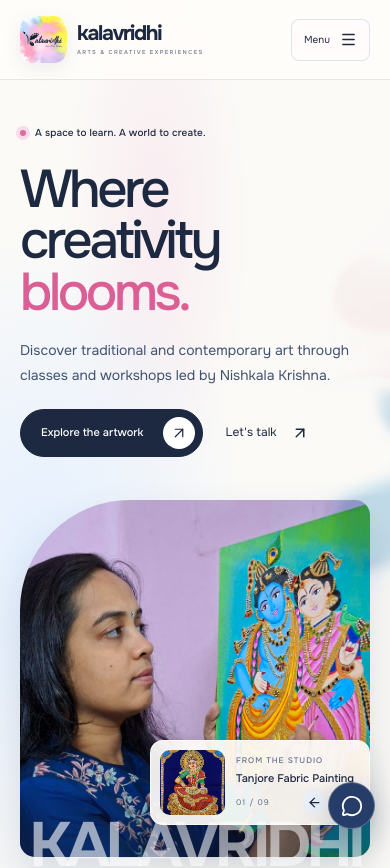
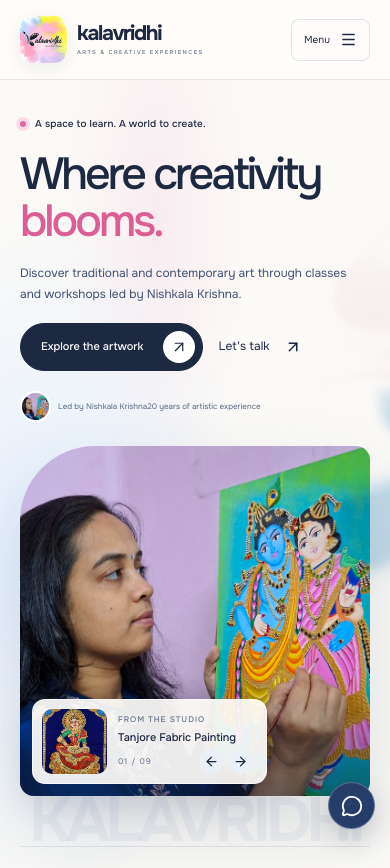
Before and after one commit to RethikaKJegan/kalavridhi, a Next.js app: page / in a window 390 px wide. Shown: the top 868 px of the page. Built offline with nearby package versions, Linux system fonts and the light colour scheme.

Commit message:
Balance responsive homepage hero layout

```diff
--- a/src/components/studio/StudioPage.tsx
+++ b/src/components/studio/StudioPage.tsx
@@ -114,17 +114,19 @@ export default function StudioPage({artworks, workshops, settings}: {artworks: A
 
     <main id="main">
       <section id="home" className="kv-hero" aria-labelledby="kv-hero-title">
-        <div className="kv-hero-photo"><Image src="/images/founder/nishkala-hero.jpeg" alt="Nishkala Krishna painting a traditional artwork" fill sizes="(max-width: 760px) 100vw, 55vw" preload /></div>
         <div className="kv-hero-wash" aria-hidden="true"/>
         <div className="kv-hero-content kv-shell">
           <div className="kv-hero-copy"><Eyebrow>A space to learn. A world to create.</Eyebrow>
-            <h1 id="kv-hero-title">{settings.heroHeading==="Where Creativity Blooms." ? <><span>Where</span><span>creativity</span><span className="kv-colour-word">blooms.</span></> : <span>{settings.heroHeading}</span>}</h1>
+            <h1 id="kv-hero-title">{settings.heroHeading==="Where Creativity Blooms." ? <><span className="kv-hero-title-line">Where creativity</span><span className="kv-colour-word">blooms.</span></> : <span>{settings.heroHeading}</span>}</h1>
             <p className="kv-hero-description">{settings.heroSubheading}</p>
             <div className="kv-hero-actions"><Pill href="#gallery">Explore the artwork</Pill><button className="kv-text-link" onClick={()=>enquire()}>Let&apos;s talk <ArrowUpRight size={18}/></button></div>
             <p className="kv-hero-note"><span className="kv-avatar"><Image src="/images/founder/nishkala-blue-painting.jpeg" alt="" fill sizes="36px"/></span>Led by {settings.founderName}<span className="kv-note-dot"/>{settings.yearsExperience} years of artistic experience</p>
           </div>
-          <div className="kv-hero-aside"><span className="kv-photo-caption">THE ARTIST, IN HER ELEMENT.<br/><span>Real hands. Real art. Your next beginning.</span></span>
-            {art&&<div className="kv-feature-card"><button className="kv-feature-image" onClick={()=>setLightbox(art)} aria-label={`Enlarge ${art.title}`}><Image src={art.image} alt={art.alt} fill sizes="110px"/></button><div><span className="kv-micro">FROM THE STUDIO</span><strong key={art.id}>{art.title}</strong><div className="kv-feature-controls"><span>{String(featured+1).padStart(2,"0")} / {String(artworks.length).padStart(2,"0")}</span><button aria-label="Previous featured artwork" onClick={()=>setFeatured((featured-1+artworks.length)%artworks.length)}><ArrowLeft size={15}/></button><button aria-label="Next featured artwork" onClick={()=>setFeatured((featured+1)%artworks.length)}><ArrowRight size={15}/></button></div></div></div>}
+          <div className="kv-hero-media">
+            <div className="kv-hero-photo"><Image src="/images/founder/nishkala-hero.jpeg" alt="Nishkala Krishna painting a traditional artwork" fill sizes="(max-width: 900px) 100vw, 52vw" preload /></div>
+            <div className="kv-hero-aside"><span className="kv-photo-caption">THE ARTIST, IN HER ELEMENT.<br/><span>Real hands. Real art. Your next beginning.</span></span>
+              {art&&<div className="kv-feature-card"><button className="kv-feature-image" onClick={()=>setLightbox(art)} aria-label={`Enlarge ${art.title}`}><Image src={art.image} alt={art.alt} fill sizes="110px"/></button><div><span className="kv-micro">FROM THE STUDIO</span><strong key={art.id}>{art.title}</strong><div className="kv-feature-controls"><span>{String(featured+1).padStart(2,"0")} / {String(artworks.length).padStart(2,"0")}</span><button aria-label="Previous featured artwork" onClick={()=>setFeatured((featured-1+artworks.length)%artworks.length)}><ArrowLeft size={15}/></button><button aria-label="Next featured artwork" onClick={()=>setFeatured((featured+1)%artworks.length)}><ArrowRight size={15}/></button></div></div></div>}
+            </div>
           </div>
         </div>
         <div className="kv-hero-watermark" aria-hidden="true">KALAVRIDHI</div>
--- a/src/components/studio/studio-next.css
+++ b/src/components/studio/studio-next.css
@@ -186,3 +186,99 @@
   .kv-art-enter-next,.kv-art-enter-previous,.kv-art-story h3 { animation: none; }
   .kv-art-sheet,.kv-art-next-sheet { transform: none; }
 }
+
+/* Homepage hero: balanced editorial copy and portrait columns. */
+.kv-hero-content {
+  grid-template-columns: minmax(0, .48fr) minmax(0, .52fr);
+  align-items: center;
+  gap: clamp(24px, 2.2vw, 32px);
+  height: 100%;
+  padding-top: clamp(40px, 6vh, 58px);
+  padding-bottom: 120px;
+}
+.kv-hero-copy { grid-column: 1; grid-row: 1; align-self: center; min-width: 0; }
+.kv-hero h1 {
+  max-width: 100%;
+  font-size: clamp(48px, 5.35vw, 78px);
+  line-height: 1.04;
+  letter-spacing: -.068em;
+}
+.kv-hero-title-line { white-space: nowrap; }
+.kv-hero-description { max-width: 410px; margin: 27px 0 24px; }
+.kv-hero-actions { gap: clamp(16px, 2vw, 28px); flex-wrap: wrap; }
+.kv-hero-note { max-width: 100%; margin-top: 24px; }
+.kv-hero-media {
+  position: relative;
+  grid-column: 2;
+  grid-row: 1;
+  width: 100%;
+  height: min(74svh, 670px);
+  min-height: 520px;
+  max-height: 670px;
+}
+.kv-hero-photo {
+  position: absolute;
+  inset: 0;
+  z-index: 0;
+  overflow: hidden;
+  border-radius: 150px 22px 22px 22px;
+  box-shadow: 0 35px 80px #30436328;
+}
+.kv-hero-photo img { object-fit: cover; object-position: 50% 56%; filter: saturate(1.06); }
+.kv-hero-photo::after { content: ''; position: absolute; inset: 65% 0 0; background: linear-gradient(transparent,#15223976); }
+.kv-hero-aside {
+  position: absolute;
+  z-index: 2;
+  inset: 0;
+  display: flex;
+  flex-direction: column;
+  align-items: flex-end;
+  justify-content: space-between;
+  padding: 15px 0 5px;
+  pointer-events: none;
+}
+.kv-hero-aside .kv-feature-card { pointer-events: auto; }
+.kv-hero-watermark { color: #758cbd12; mix-blend-mode: normal; }
+
+@media (min-width: 1024px) and (max-width: 1300px) {
+  .kv-hero-content { gap: 24px; padding-inline: clamp(20px, 2.1vw, 28px); }
+  .kv-hero h1 { font-size: clamp(48px, 4.9vw, 64px); }
+  .kv-hero-media { height: min(68svh, 620px); min-height: 500px; }
+  .kv-hero-photo { border-radius: 115px 18px 18px 18px; }
+  .kv-feature-card { width: min(285px, calc(100% - 24px)); }
+}
+
+@media (max-width: 1023px) {
+  .kv-hero { height: auto; min-height: 0; max-height: none; }
+  .kv-hero-content {
+    display: grid;
+    grid-template-columns: minmax(0, 1fr);
+    gap: 24px;
+    height: auto;
+    min-height: 0;
+    padding: 132px 0 150px;
+  }
+  .kv-hero-copy { grid-column: 1; grid-row: 1; }
+  .kv-hero h1 { font-size: clamp(50px, 8vw, 72px); }
+  .kv-hero-title-line { white-space: normal; }
+  .kv-hero-description { max-width: 440px; margin: 24px 0; }
+  .kv-hero-note { display: flex; margin-top: 20px; }
+  .kv-hero-media { grid-column: 1; grid-row: 2; height: clamp(360px, 63vw, 520px); min-height: 0; max-height: 520px; }
+  .kv-hero-photo { border-radius: 100px 18px 18px 18px; }
+  .kv-hero-aside { padding: 12px; justify-content: flex-end; }
+  .kv-hero-aside { align-items: flex-start; }
+  .kv-hero-aside .kv-photo-caption { display: none; }
+  .kv-hero-watermark { bottom: 68px; color: #758cbd16; }
+}
+
+@media (max-width: 430px) {
+  .kv-hero-content { padding-top: 116px; padding-bottom: 118px; }
+  .kv-hero-copy .kv-eyebrow { margin-bottom: 19px; }
+  .kv-hero h1 { font-size: clamp(42px, 11.5vw, 49px); }
+  .kv-hero-description { font-size: 12px; line-height: 1.7; margin: 19px 0; }
+  .kv-hero-actions { gap: 15px; }
+  .kv-hero-note { gap: 7px; font-size: 8px; }
+  .kv-hero-media { height: 350px; }
+  .kv-hero-photo { border-radius: 75px 14px 14px 14px; }
+  .kv-feature-card { width: min(235px, calc(100% - 12px)); }
+}
```
